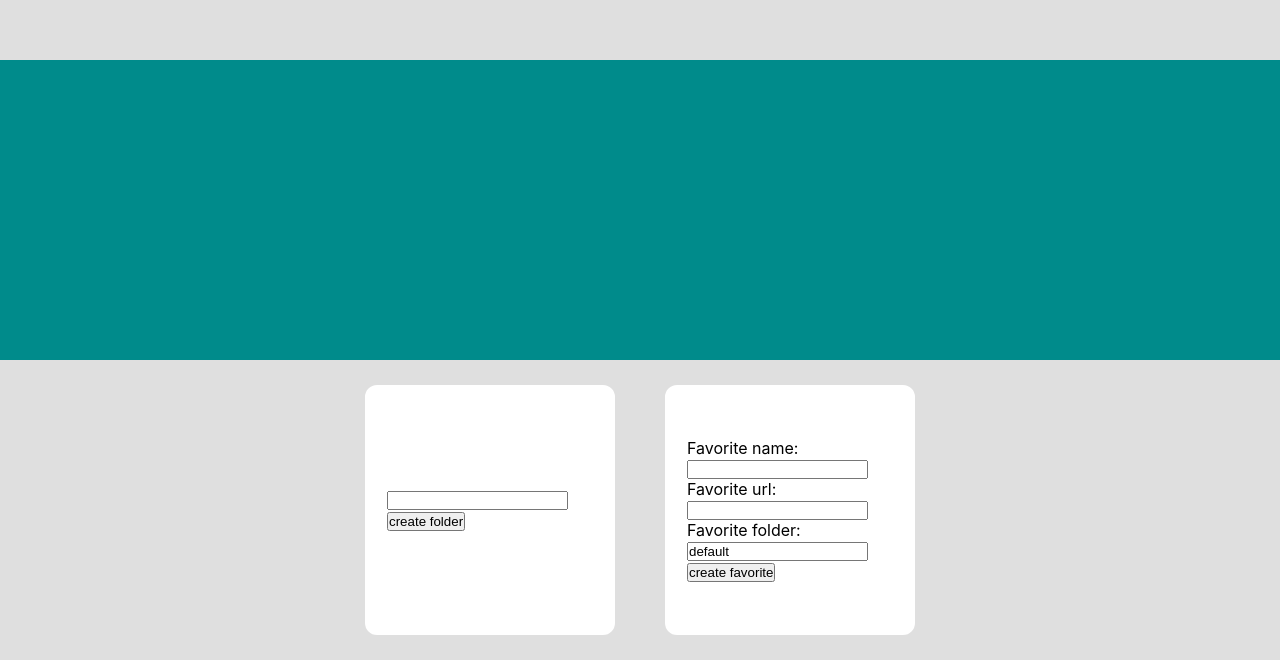
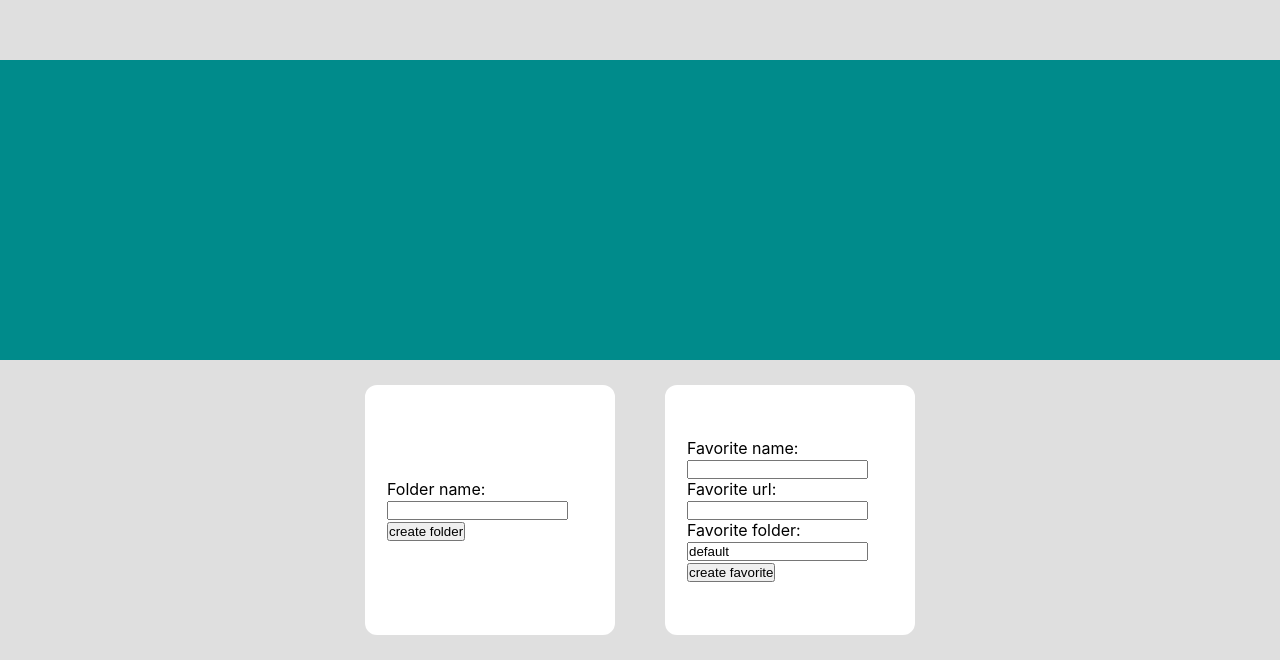
Before and after one commit to Pechenyice/siteMapper, a React (Create React App) app: page / in a window 1280 px wide. Shown: the part 140-800 px from the top of the page. Built offline with nearby package versions, Linux system fonts and the light colour scheme.

Commit message:
added layout styling

```diff
--- a/src/noRedux/elements/components/FolderRedactor/FolderRedactor.tsx
+++ b/src/noRedux/elements/components/FolderRedactor/FolderRedactor.tsx
@@ -23,10 +23,12 @@ function FolderRedactor({ handleAddFolder }: IProps) {
 	return (
 		<section className="main__folderRedactor main__redactor">
 			<div className="redactor__wrapper">
+				<label htmlFor="folder">Folder name: </label>
 				<input
 					type="text"
 					value={folder}
 					onChange={handleFolderChange}
+					name={"folder"}
 				></input>
 				<button onClick={handleFolderCreate}>create folder</button>
 			</div>
```
